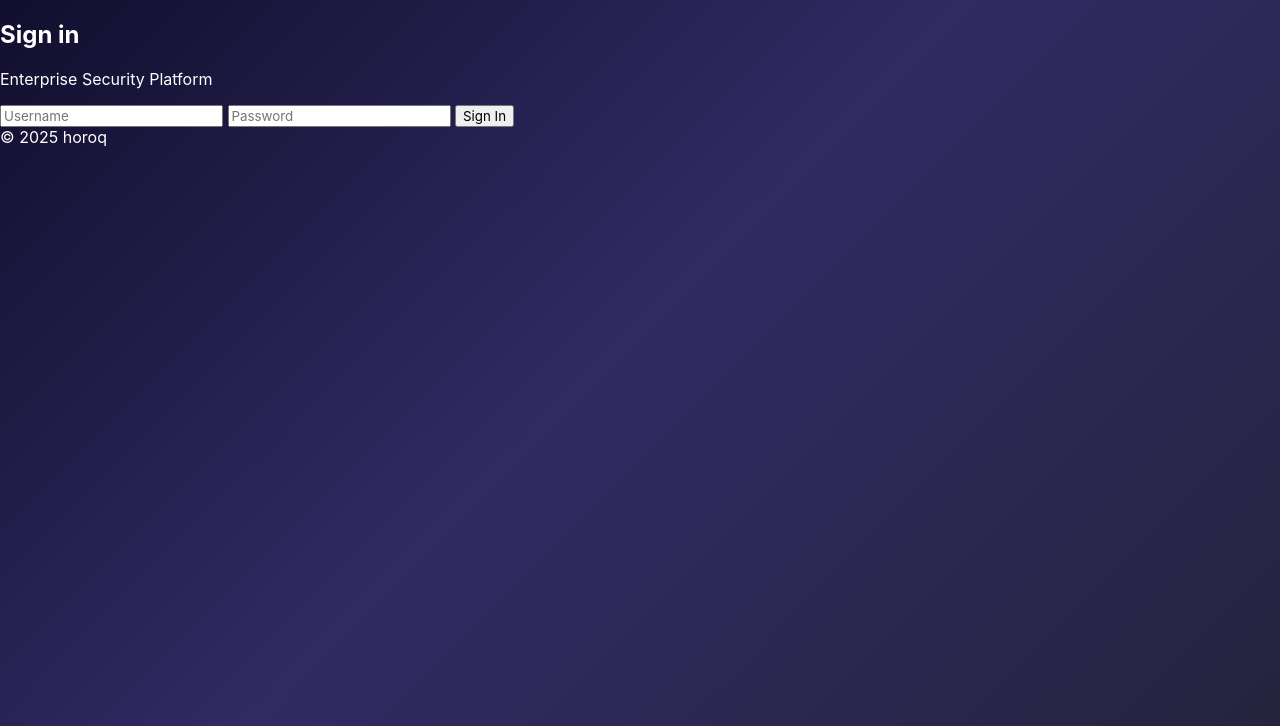
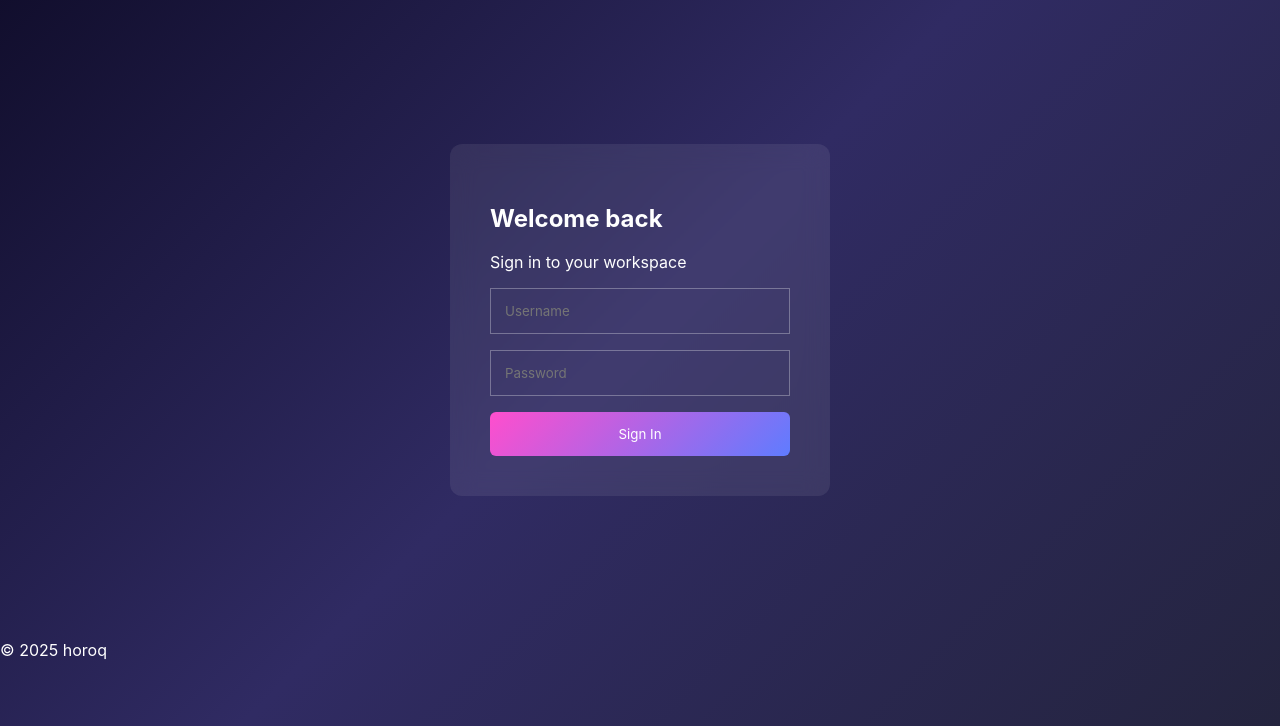
Before and after one commit to muhamedfarish/bac, a Flask app: page / in a window 1280 px wide. Shown: the part 74-800 px from the top of the page. Run offline with Flask 3, Linux system fonts and the light colour scheme.

Commit message:
Update login.html

```diff
--- a/templates/login.html
+++ b/templates/login.html
@@ -1,15 +1,17 @@
 {% extends "base.html" %}
 {% block content %}
 
-<section class="auth">
-    <h1>Sign in</h1>
-    <p class="subtitle">Enterprise Security Platform</p>
+<section class="auth-container">
+    <div class="auth-card">
+        <h1>Welcome back</h1>
+        <p>Sign in to your workspace</p>
 
-    <form method="POST" action="/login">
-        <input type="text" name="username" placeholder="Username" required>
-        <input type="password" name="password" placeholder="Password" required>
-        <button>Sign In</button>
-    </form>
+        <form method="POST" action="/login">
+            <input type="text" name="username" placeholder="Username" required>
+            <input type="password" name="password" placeholder="Password" required>
+            <button>Sign In</button>
+        </form>
+    </div>
 </section>
 
 {% endblock %}
```
